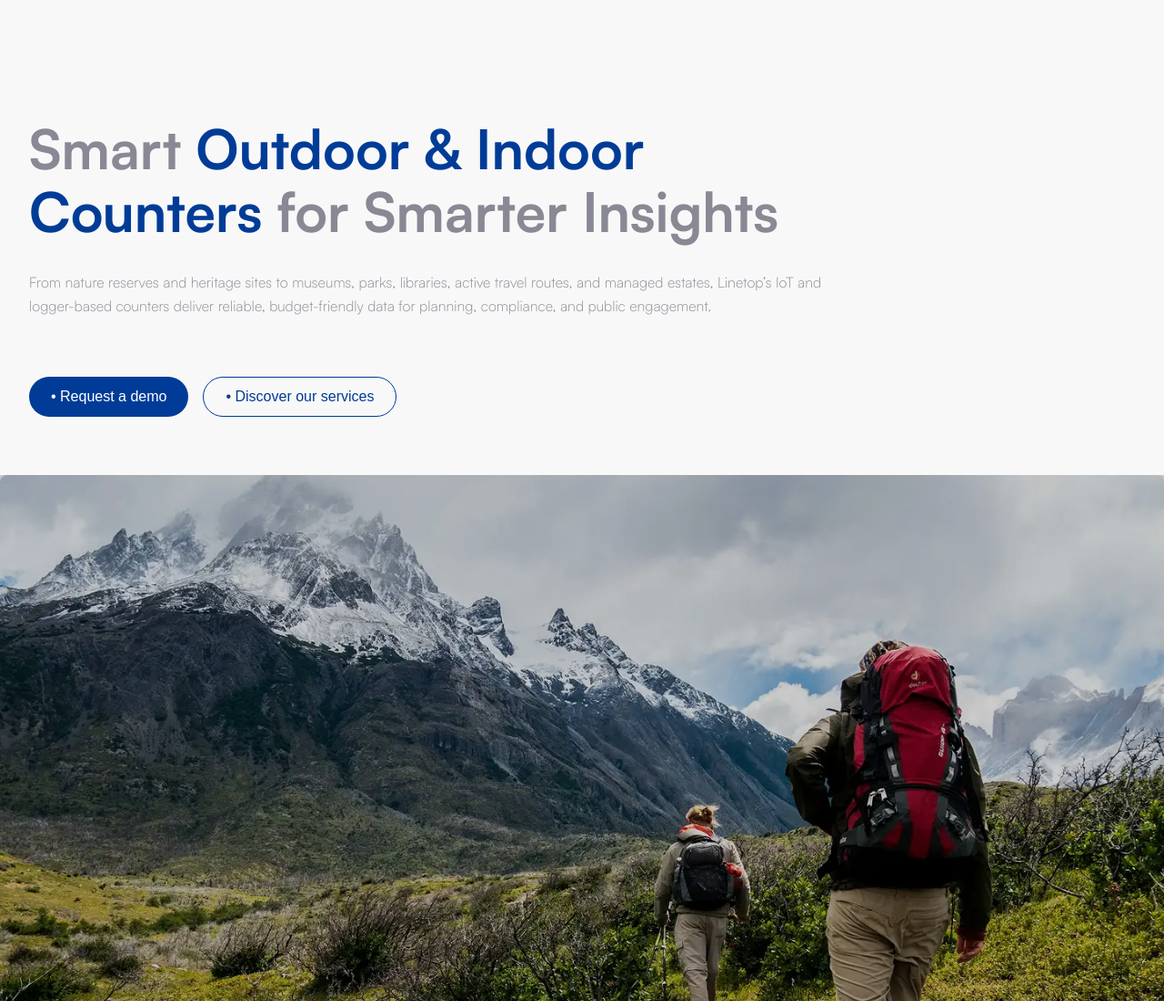
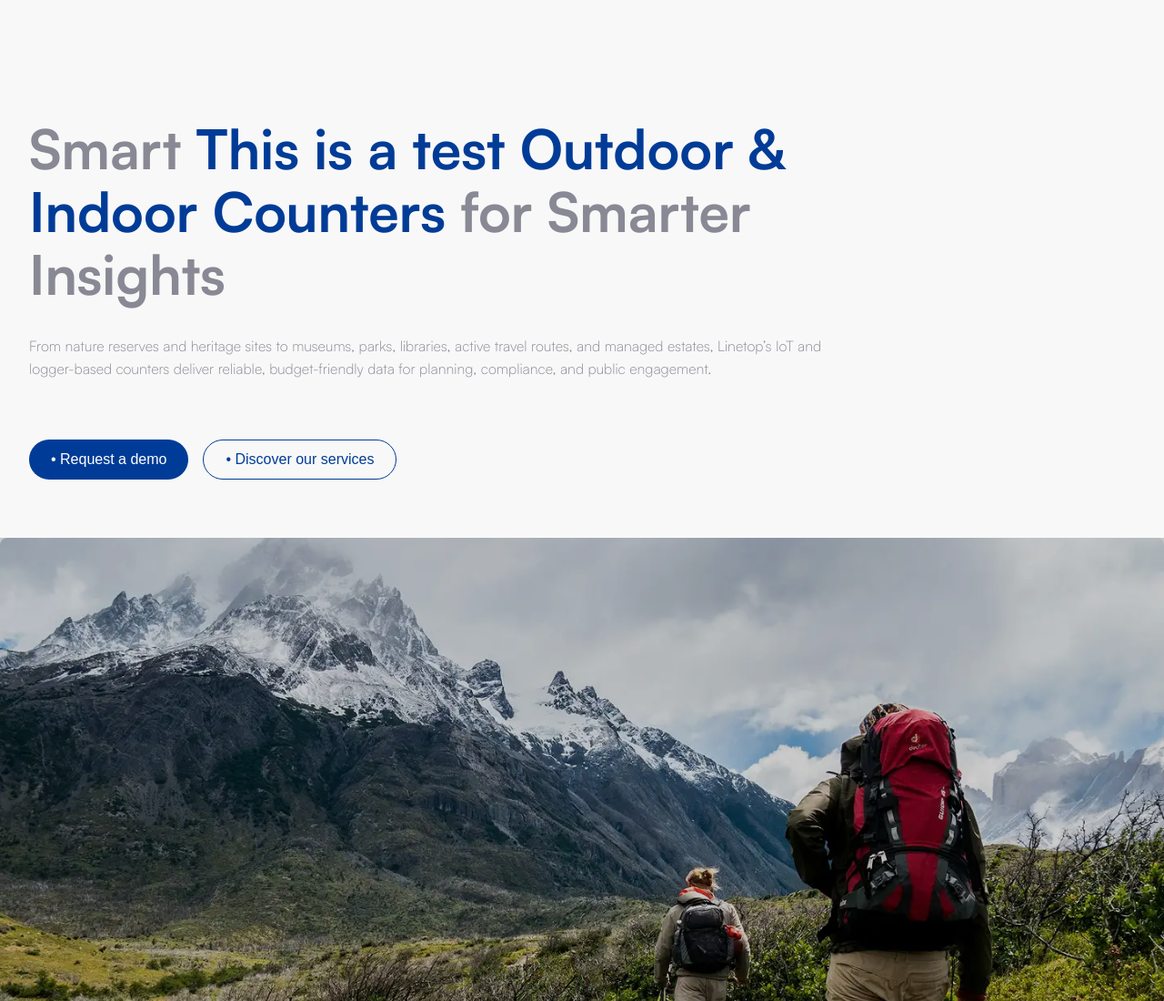
Before and after one commit to vrohant26/Linetopuk, a plain HTML site: page index.html in a window 1280 px wide. Shown: the top 1100 px of the page at 91% size. Drawn offline with nearby package versions, Linux system fonts and the light colour scheme; a script that the page names is missing.

Commit message:
Test Change

```diff
--- a/index.html
+++ b/index.html
@@ -23,8 +23,10 @@
         <div class="flex direction-column gap-2rem">
           <h1 class="text-light w-75 fs-xl">
             Smart
-            <span class="text-primary">Outdoor & Indoor Counters</span> for
-            Smarter Insights
+            <span class="text-primary"
+              >This is a test Outdoor & Indoor Counters</span
+            >
+            for Smarter Insights
           </h1>
           <p class="w-75 text-light mb-2rem fs-sm">
             From nature reserves and heritage sites to museums, parks,
```
